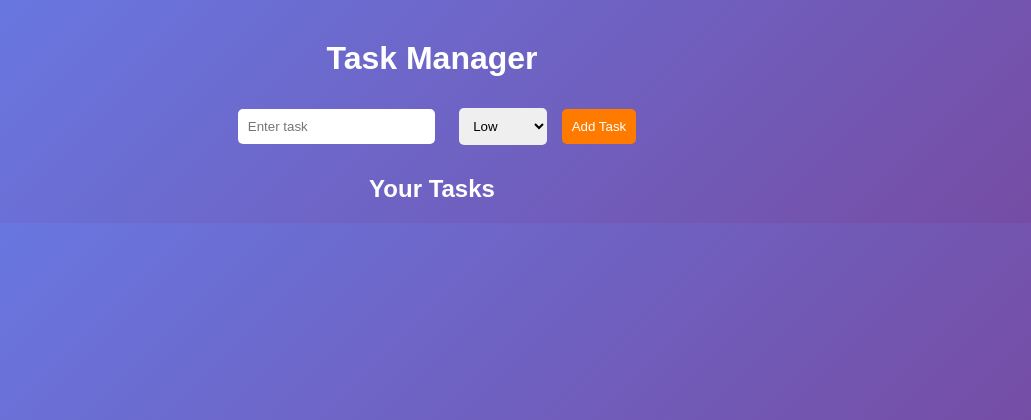
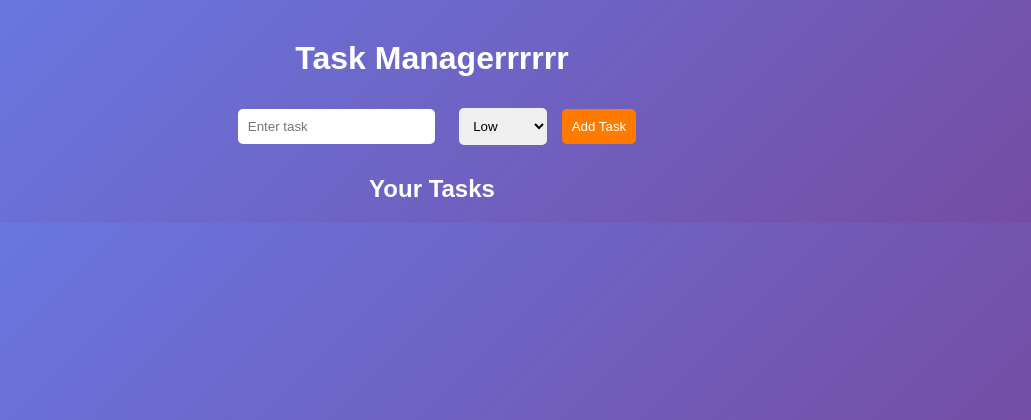
Before and after one commit to vinayashree06/flask-jenkins, a Flask app: page / in a window 1280 px wide. Shown: the top 420 px of the page, without its empty margins (208-1239 px from the left). Run offline with Flask 3, Linux system fonts and the light colour scheme; data that the repository does not hold is empty.

```diff
--- a/templates/index.html
+++ b/templates/index.html
@@ -64,7 +64,7 @@
 <body>
 
 <div class="container">
-    <h1> Task Manager</h1>
+    <h1> Task Managerrrrrr</h1>
 
     <form action="/add" method="POST">
         <input type="text" name="title" placeholder="Enter task" required>
```
